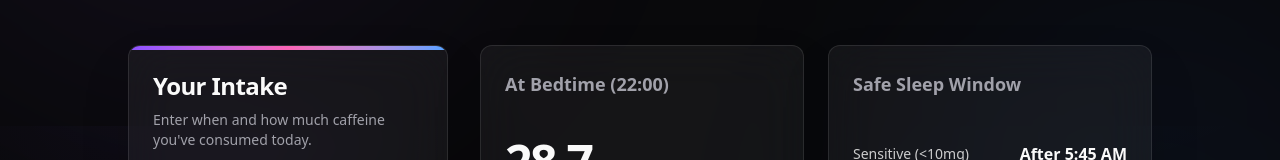
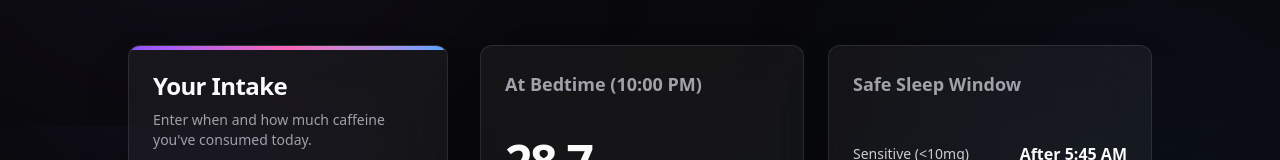
Before and after one commit to goldhaxx/caffeine-calculator, a Next.js app: page / in a window 1280 px wide. Shown: the part 374-534 px from the top of the page. Built offline with nearby package versions, Linux system fonts and the light colour scheme.

Commit message:
feat: Add 12-hour time formatting utility and apply it to bedtime display, chart X-axis ticks, and tooltip labels.

```diff
--- a/src/components/calculator/ResultsDashboard.tsx
+++ b/src/components/calculator/ResultsDashboard.tsx
@@ -33,6 +33,16 @@ export function ResultsDashboard({ consumptions, bedtime, metabolism }: ResultsD
         ? 'Fair'
         : 'Disruptive';
 
+  const formatTime12h = (time24h: string | number) => {
+    if (!time24h) return '';
+    const [hours, minutes] = String(time24h).split(':');
+    if (!hours || !minutes) return String(time24h);
+    const h = parseInt(hours, 10);
+    const ampm = h >= 12 ? 'PM' : 'AM';
+    const h12 = h % 12 || 12;
+    return `${h12}:${minutes} ${ampm}`;
+  };
+
   return (
     <div className="space-y-6">
       {/* Top Cards */}
@@ -40,7 +50,7 @@ export function ResultsDashboard({ consumptions, bedtime, metabolism }: ResultsD
         <motion.div initial={{ opacity: 0, y: 20 }} animate={{ opacity: 1, y: 0 }} transition={{ delay: 0.1 }}>
           <Card className="glass-panel border-white/10 h-full">
             <CardHeader className="pb-2">
-              <CardTitle className="text-lg font-outfit text-muted-foreground">At Bedtime ({bedtime})</CardTitle>
+              <CardTitle className="text-lg font-outfit text-muted-foreground">At Bedtime ({formatTime12h(bedtime)})</CardTitle>
             </CardHeader>
             <CardContent>
               <div className="flex items-baseline gap-2">
@@ -110,7 +120,7 @@ export function ResultsDashboard({ consumptions, bedtime, metabolism }: ResultsD
                     dataKey="timeStr"
                     stroke="rgba(255,255,255,0.5)"
                     fontSize={12}
-                    tickFormatter={(val, i) => i % 4 === 0 ? val : ''} // show every 2 hours (since 30m steps)
+                    tickFormatter={(val, i) => i % 4 === 0 ? formatTime12h(val) : ''} // show every 2 hours (since 30m steps)
                   />
                   <YAxis stroke="rgba(255,255,255,0.5)" fontSize={12} />
                   <Tooltip
@@ -118,6 +128,7 @@ export function ResultsDashboard({ consumptions, bedtime, metabolism }: ResultsD
                     itemStyle={{ color: 'hsl(var(--primary))' }}
                     labelStyle={{ color: 'rgba(255,255,255,0.8)' }}
                     formatter={(val: any) => [`${Number(val).toFixed(1)} mg`, 'Remaining']}
+                    labelFormatter={(label) => formatTime12h(label)}
                   />
                   <Area
                     type="monotone"
```
